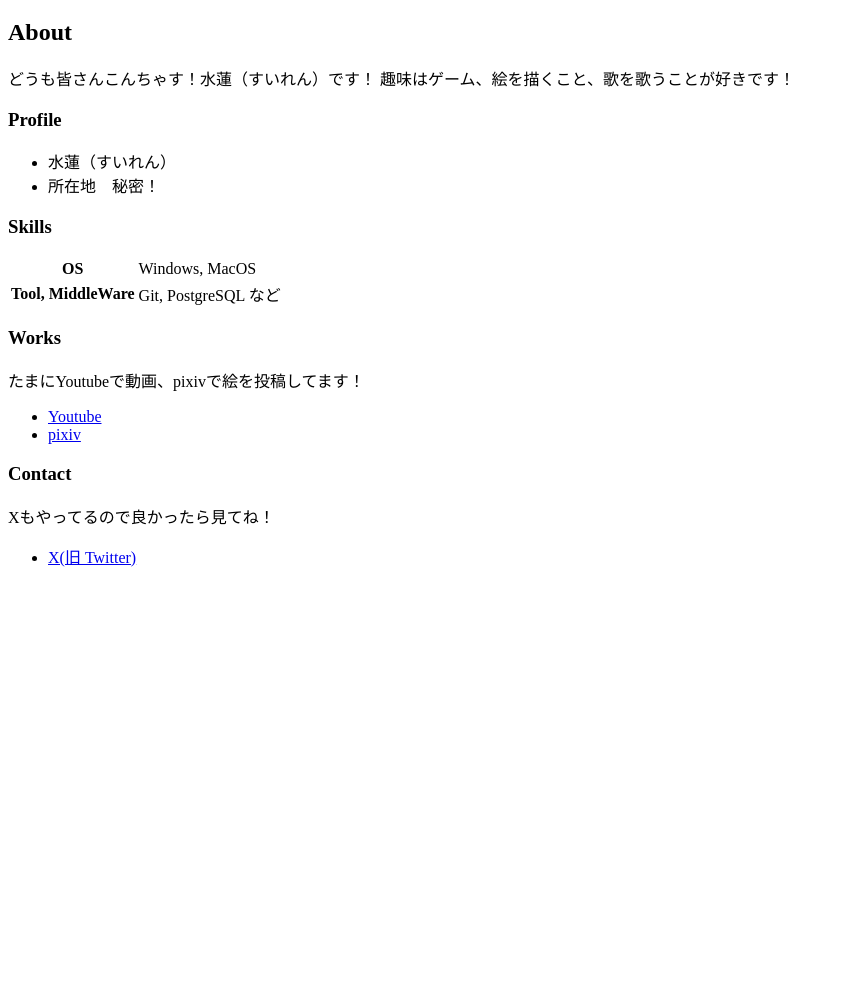
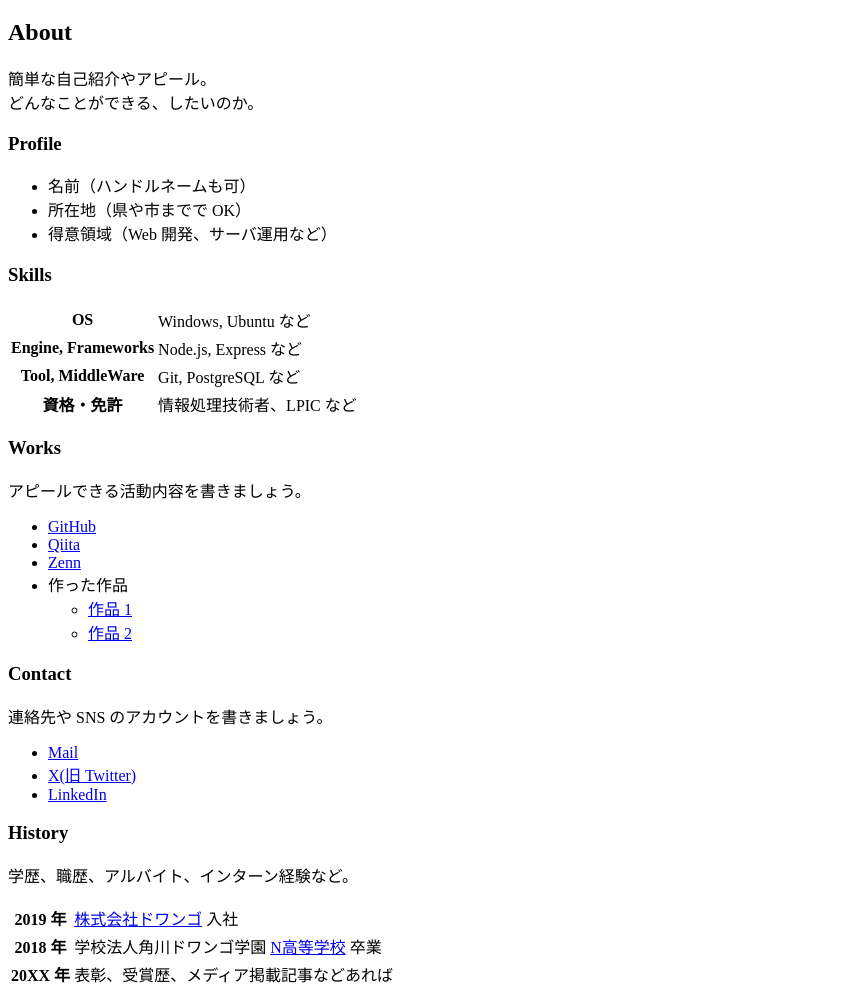
Before and after one commit to Suiren-145/GitHub-Suiren-145.github.io, a plain HTML site: page index.html in a window 1280 px wide. Shown: the part 70-1067 px from the top of the page, without its empty margins (0-843 px from the left). Before the commit the page ends 800 px from the top, so only its background shows below. Drawn offline with Linux system fonts and the light colour scheme.

Commit message:
テスト

```diff
--- a/index.html
+++ b/index.html
@@ -10,39 +10,75 @@
 
     <h2>About</h2>
     <p>
-      どうも皆さんこんちゃす！水蓮（すいれん）です！
-      趣味はゲーム、絵を描くこと、歌を歌うことが好きです！
+      簡単な自己紹介やアピール。<br>
+      どんなことができる、したいのか。
     </p>
 
     <h3>Profile</h3>
     <ul>
-      <li>水蓮（すいれん）</li>
-      <li>所在地　秘密！</li>
+      <li>名前（ハンドルネームも可）</li>
+      <li>所在地（県や市までで OK）</li>
+      <li>得意領域（Web 開発、サーバ運用など）</li>
     </ul>
 
     <h3>Skills</h3>
     <table>
       <tr>
         <th>OS</th>
-        <td>Windows, MacOS</td>
+        <td>Windows, Ubuntu など</td>
+      </tr>
+      <tr>
+        <th>Engine, Frameworks</th>
+        <td>Node.js, Express など</td>
       </tr>
       <tr>
         <th>Tool, MiddleWare</th>
         <td>Git, PostgreSQL など</td>
       </tr>
+      <tr>
+        <th>資格・免許</th>
+        <td>情報処理技術者、LPIC など</td>
+      </tr>
     </table>
 
     <h3>Works</h3>
-    <p>たまにYoutubeで動画、pixivで絵を投稿してます！</p>
+    <p>アピールできる活動内容を書きましょう。</p>
     <ul>
-      <li><a href="https://www.youtube.com/@Suiren_145/featured">Youtube</a></li>
-      <li><a href="https://www.pixiv.net/users/95307690">pixiv</a></li>
+      <li><a href="https://github.com/">GitHub</a></li>
+      <li><a href="https://qiita.com/">Qiita</a></li>
+      <li><a href="https://zenn.dev/">Zenn</a></li>
+      <li>
+        作った作品
+        <ul>
+          <li><a href="https://example.com/">作品 1</a></li>
+          <li><a href="https://example.com/">作品 2</a></li>
+        </ul>
+      </li>
     </ul>
 
     <h3>Contact</h3>
-    <p>Xもやってるので良かったら見てね！</p>
+    <p>連絡先や SNS のアカウントを書きましょう。</p>
     <ul>
-      <li><a href="https://x.com/Suiren_145">X(旧 Twitter)</a></li>
+      <li><a href="mailto:name@example.com">Mail</a></li>
+      <li><a href="https://twitter.com/n_yobikou">X(旧 Twitter)</a></li>
+      <li><a href="https://www.linkedin.com/">LinkedIn</a></li>
     </ul>
+
+    <h3>History</h3>
+    <p>学歴、職歴、アルバイト、インターン経験など。</p>
+    <table>
+      <tr>
+        <th>2019 年</th>
+        <td><a href="https://dwango.co.jp/">株式会社ドワンゴ</a> 入社</td>
+      </tr>
+      <tr>
+        <th>2018 年</th>
+        <td>学校法人角川ドワンゴ学園 <a href="https://nnn.ed.jp/">N高等学校</a> 卒業</td>
+      </tr>
+      <tr>
+        <th>20XX 年</th>
+        <td>表彰、受賞歴、メディア掲載記事などあれば</td>
+      </tr>
+    </table>
   </body>
 </html>
```
